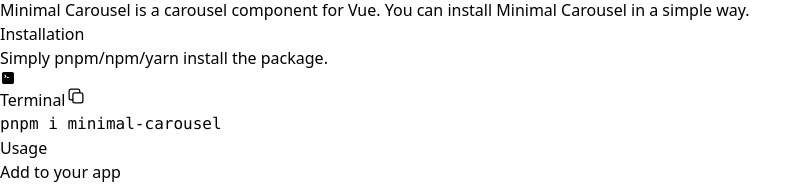
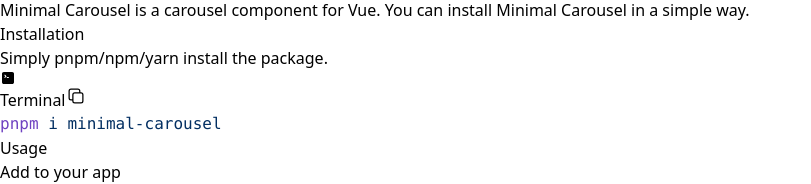
Before and after one commit to Seokho0120/minimal-carousel-home, a Vue app: page /docs/getting-started in a window 1280 px wide. Shown: the part 146-330 px from the top of the page, without its empty margins (0-811 px from the left). Built offline with nearby package versions, Linux system fonts and the light colour scheme; the HTML template or start-up script is replaced by a standard one.

Commit message:
feat: shiki 적용

```diff
--- a/package.json
+++ b/package.json
@@ -13,6 +13,7 @@
     "format": "prettier --write src/"
   },
   "dependencies": {
+    "shiki": "^1.24.2",
     "vue": "^3.5.13",
     "vue-router": "^4.4.5",
     "vue-sonner": "^1.3.0"
--- a/src/components/GettingStarted.vue
+++ b/src/components/GettingStarted.vue
@@ -1,6 +1,22 @@
 <script setup lang="ts">
-import { ref } from 'vue';
+import { onMounted, ref } from 'vue';
 import { toast } from 'vue-sonner';
+import { createHighlighter } from 'shiki';
+
+const code = `pnpm i minimal-carousel`;
+const highlightedCode = ref('');
+
+onMounted(async () => {
+  const highlighter = await createHighlighter({
+    themes: ['github-light'],
+    langs: ['bash'],
+  });
+
+  highlightedCode.value = highlighter.codeToHtml(code, {
+    lang: 'bash',
+    theme: 'github-light',
+  });
+});
 
 const installText = ref('pnpm i minimal-carousel');
 
@@ -30,7 +46,7 @@
           Simply pnpm/npm/yarn install the package.
         </div>
 
-        <div class="border rounded-lg shadow-sm my-6 overflow-hidden">
+        <div class="text-sm border rounded-lg shadow-sm my-6 overflow-hidden">
           <div
             class="flex justify-between items-center p-2 border-b bg-neutral-50"
           >
@@ -72,12 +88,7 @@
             </button>
           </div>
 
-          <code class="overflow-auto">
-            <p class="p-4 text-xs">
-              <span class="text-[#7548c3]">pnpm</span>
-              <span class="text-neutral-600"> i minimal-carousel</span>
-            </p>
-          </code>
+          <pre class="p-2" v-html="highlightedCode" />
         </div>
       </div>
 
```
Also changed, not shown: 1 other file (tests, documents, lock files or other folders).
